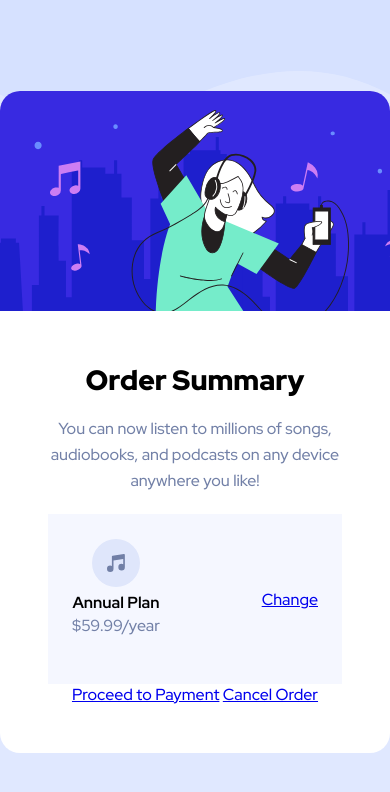
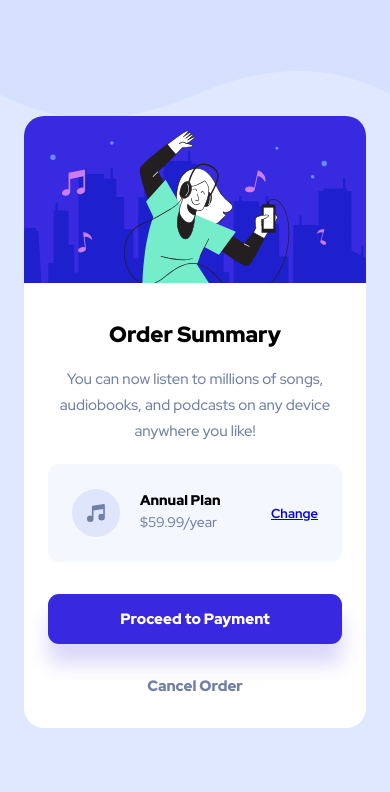
Before and after one commit to cjoak1028/order-summary-component, a plain HTML site: page index.html in a window 390 px wide. Drawn offline with Linux system fonts and the light colour scheme.

Commit message:
finished

```diff
--- a/style.css
+++ b/style.css
@@ -4,6 +4,8 @@
     --color-blue-bright: hsl(245, 75%, 52%);
     --color-blue-desat: hsl(224, 23%, 55%);
     --color-blue-dark: hsl(223, 47%, 23%);
+    --color-hover-violet: #766CF1;
+    --color-hover-dark: #1F2E55;
     --color-white: #ffff;
 }
 
@@ -14,7 +16,8 @@
 }
 
 html {
-    font-size: 62.5%; /* 1rem = 10px */
+    /* 1rem = 10px */
+    font-size: 62.5%;
     font-family: 'Red Hat Display', sans-serif;
 }
 
@@ -37,6 +40,11 @@ body {
     text-align: center;
     border-radius: 2rem;
     background-color: white;
+    margin: 0 2.4rem;
+}
+
+.card__banner img {
+    width: 100%;
 }
 
 .card__content {
@@ -53,14 +61,98 @@ body {
     font-weight: 500;
     color: var(--color-blue-desat);
     line-height: 2.6rem;
+}
+
+.card__content>p {
     margin-bottom: 2rem;
 }
 
 .plan {
     background-color: var(--color-blue-paler);
     padding: 2.5rem 2.4rem;
+    border-radius: 1.1rem;
 
     display: flex;
     justify-content: space-between;
     align-items: center;
 }
+
+.plan__overview {
+    display: flex;
+    align-items: center;
+}
+
+.plan__overview>div {
+    text-align: left;
+}
+
+.plan__overview>img {
+    margin-right: 2rem;
+}
+
+.plan__overview h4 {
+    font-weight: 900;
+}
+
+.btn-change {
+    font-size: 1.4rem;
+    font-weight: 700;
+}
+
+.btn-change:hover {
+    text-decoration: none;
+    color: var(--color-hover-violet);
+}
+
+.btn-proceed, .btn-cancel {
+    text-decoration: none;
+    font-weight: 900;
+    font-size: 1.5rem;
+    margin-top: 3.2rem;
+}
+
+.btn-proceed {
+    display: block;
+    color: var(--color-white);
+    background-color: var(--color-blue-bright);
+    padding: 1.5rem 0;
+    border-radius: 1.1rem;
+    box-shadow: 0 2rem 2rem rgba(56, 42, 225, .19);
+}
+
+.btn-proceed:hover {
+    background-color: var(--color-hover-violet);
+}
+
+.btn-cancel {
+    display: inline-block;
+    color: var(--color-blue-desat);
+}
+
+.btn-cancel:hover {
+    color: var(--color-hover-dark);
+}
+
+@media only screen and (max-width: 446px) {
+    body {
+        font-size: 1.5rem;
+    }
+
+    .card__content {
+        padding: 3.2rem 2.4rem;
+    }
+
+    .card__content h1 {
+        font-size: 2.2rem;
+    }
+
+    .plan__overview>div {
+        font-size: 1.4rem;
+    }
+
+    .btn-change {
+        font-size: 1.3rem;
+    }
+
+
+}
```
